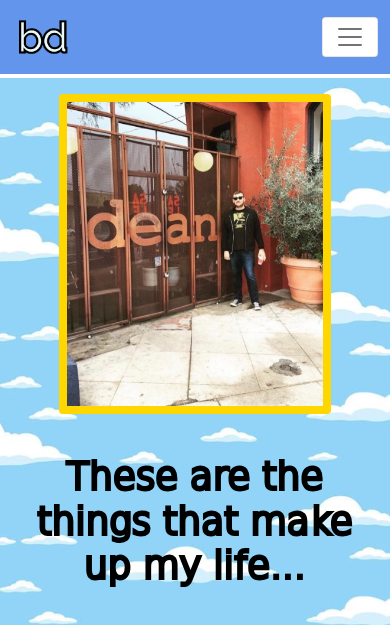
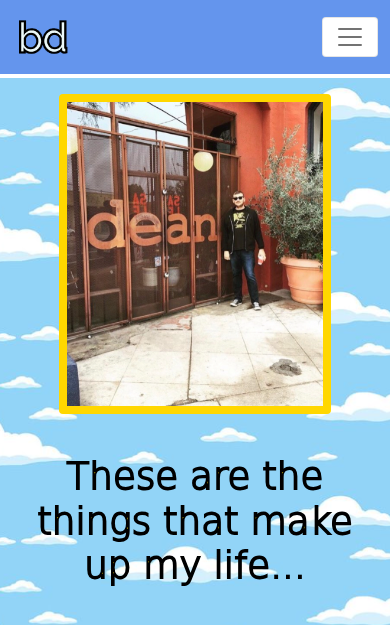
Before and after one commit to bryanmdean9091/Portfolio, a plain HTML site: page about.html in a window 390 px wide. Shown: the top 625 px of the page. Drawn offline with nearby package versions, Linux system fonts and the light colour scheme; a web font is replaced by a local one.

Commit message:
fixed font for mobile

```diff
--- a/CSS/about.css
+++ b/CSS/about.css
@@ -1,4 +1,6 @@
-
+* {
+    position: relative;
+}
 .navbar {
     background-color: cornflowerblue;
     border-bottom: .25rem solid white;
@@ -27,7 +29,7 @@ color: white !important;
 .list {
     font-family: 'Gravitas One', cursive;
     color: gold;
-    -webkit-text-stroke:4px black;
+    -webkit-text-stroke:2px black;
 
 }
 .img-fluid {
@@ -52,7 +54,7 @@ h2 {
 }
 .closing-info {
     font-weight: 700;
-    font-family: 'Gravitas One', cursive;
+    font-family: 'Gravitas One',;
     color: gold;
     -webkit-text-stroke: 1px black;
 }
```
